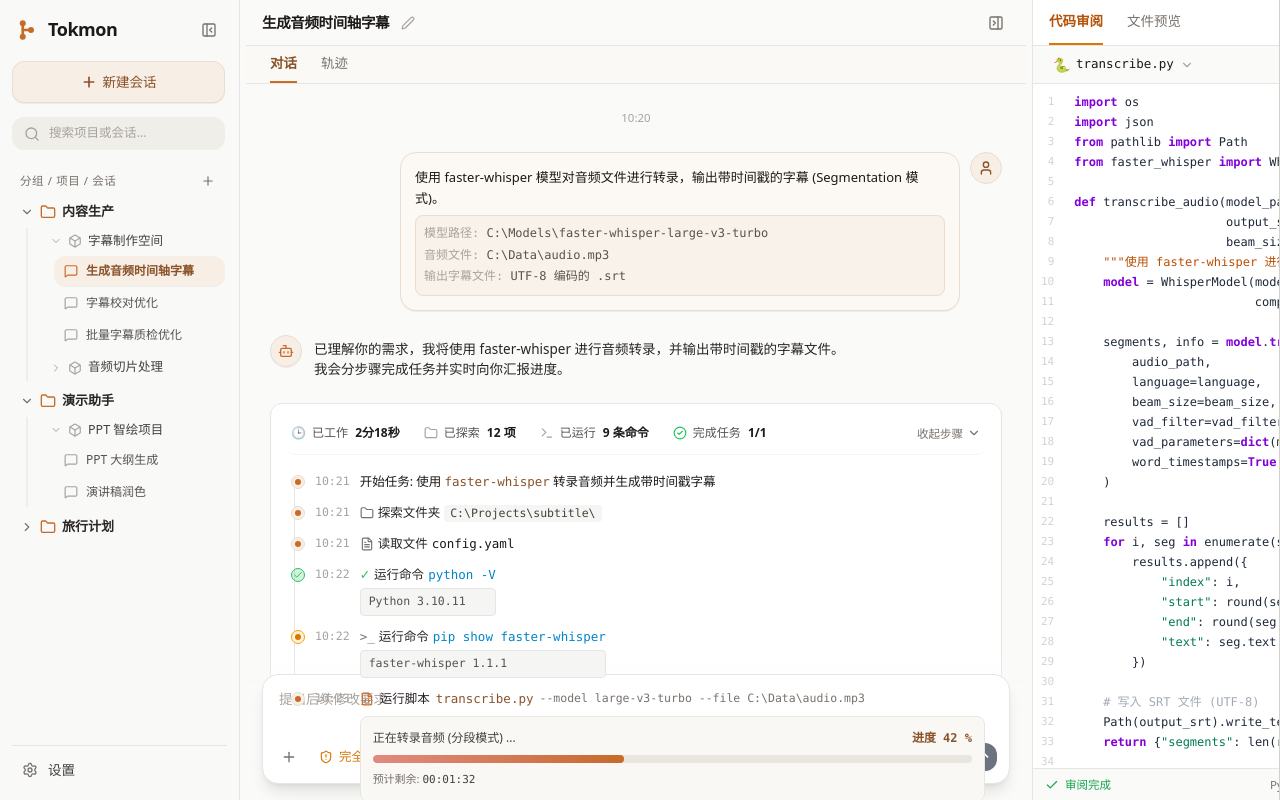
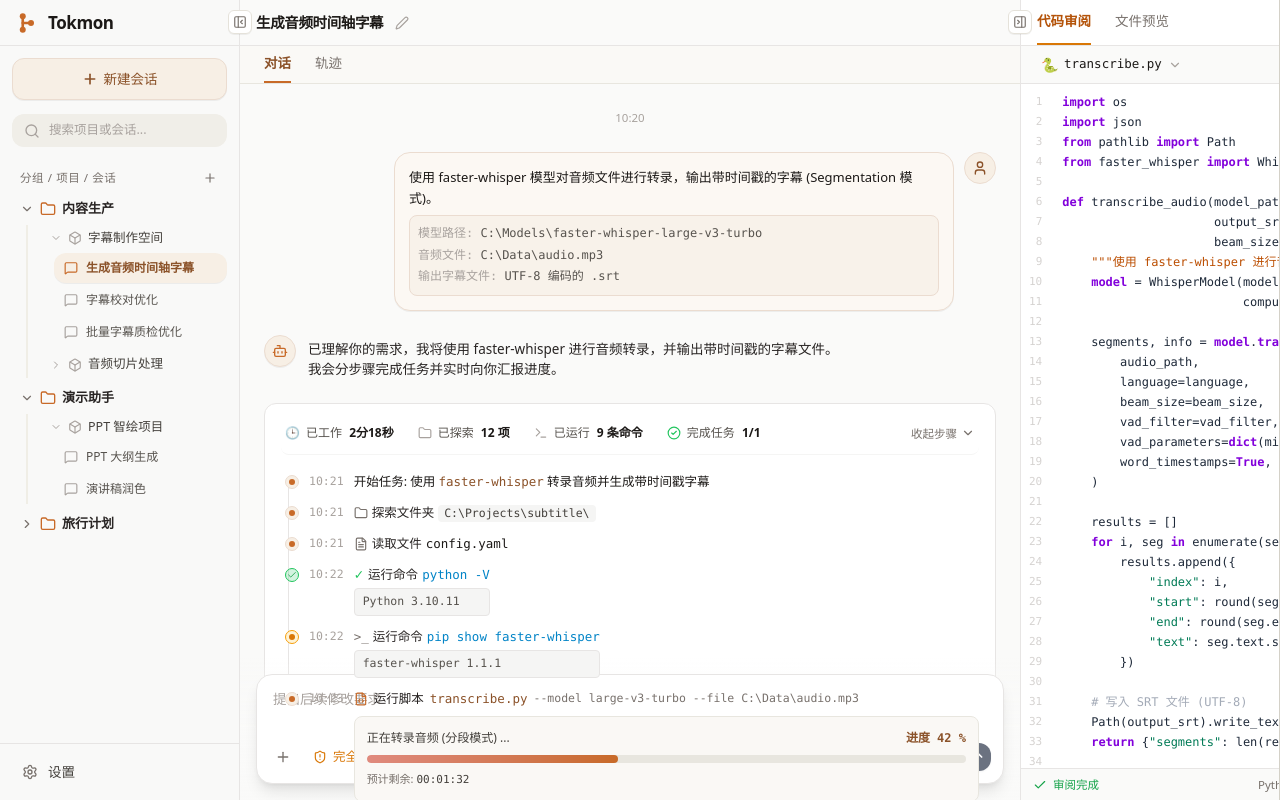
Before and after one commit to jiannanya/tokmon-ui, a React (Vite) app: page / in a window 1280 px wide. Built offline with nearby package versions, Linux system fonts and the light colour scheme; the HTML template or start-up script is replaced by a standard one.

Commit message:
update ui

```diff
--- a/src/App.tsx
+++ b/src/App.tsx
@@ -120,19 +120,47 @@ export default function App() {
   const [isDraggingLeft, setIsDraggingLeft] = useState(false)
   const [isDraggingRight, setIsDraggingRight] = useState(false)
   const [isDraggingMainRight, setIsDraggingMainRight] = useState(false)
-
-  // Mouse drag handler for sidebar resizers
+  const isDragging = isDraggingLeft || isDraggingRight || isDraggingMainRight
+
+  // Dragging start references to preserve overall window width during split drag
+  const dragRef = useRef<{
+    startX: number
+    startLeftWidth: number
+    startMainWidth: number
+    startRightWidth: number
+  }>({ startX: 0, startLeftWidth: 240, startMainWidth: 780, startRightWidth: 440 })
+
+  // Mouse drag handler for sidebar resizers (resizes adjacent columns without shifting outer window)
   useEffect(() => {
     const handleMouseMove = (e: MouseEvent) => {
+      e.preventDefault()
+      const deltaX = e.clientX - dragRef.current.startX
+
       if (isDraggingLeft) {
-        const newWidth = Math.min(Math.max(e.clientX, 180), 400)
-        setLeftSidebarWidth(newWidth)
+        // Dragging left divider: leftSidebarWidth changes, mainWidth absorbs the difference
+        // Total (leftSidebarWidth + mainWidth) stays constant!
+        const totalLM = dragRef.current.startLeftWidth + dragRef.current.startMainWidth
+        const minLeft = 160
+        const maxLeft = Math.min(420, totalLM - 450)
+        const newLeft = Math.min(Math.max(dragRef.current.startLeftWidth + deltaX, minLeft), maxLeft)
+        const newMain = totalLM - newLeft
+
+        setLeftSidebarWidth(newLeft)
+        setMainWidth(newMain)
       } else if (isDraggingRight) {
-        const newWidth = Math.min(Math.max(window.innerWidth - e.clientX, 320), 720)
-        setRightPanelWidth(newWidth)
+        // Dragging right divider: mainWidth changes, rightPanelWidth absorbs the difference
+        // Total (mainWidth + rightPanelWidth) stays constant!
+        const totalMR = dragRef.current.startMainWidth + dragRef.current.startRightWidth
+        const minMain = 450
+        const maxMain = Math.min(totalMR - 280, 1200)
+        const newMain = Math.min(Math.max(dragRef.current.startMainWidth + deltaX, minMain), maxMain)
+        const newRight = totalMR - newMain
+
+        setMainWidth(newMain)
+        setRightPanelWidth(newRight)
       } else if (isDraggingMainRight) {
-        const leftOffset = leftSidebarOpen ? leftSidebarWidth + 6 : 0
-        const newWidth = Math.min(Math.max(e.clientX - leftOffset, 500), 1200)
+        // When right panel is closed, dragging right window border adjusts mainWidth
+        const newWidth = Math.min(Math.max(dragRef.current.startMainWidth + deltaX, 480), 1400)
         setMainWidth(newWidth)
       }
     }
@@ -156,7 +184,7 @@ export default function App() {
       window.removeEventListener('mousemove', handleMouseMove)
       window.removeEventListener('mouseup', handleMouseUp)
     }
-  }, [isDraggingLeft, isDraggingRight, isDraggingMainRight, leftSidebarOpen, leftSidebarWidth])
+  }, [isDraggingLeft, isDraggingRight, isDraggingMainRight])
 
   const [activeTab, setActiveTab] = useState<'code' | 'preview'>('code')
 
@@ -486,9 +514,9 @@ export default function App() {
         style={{
           width: isMaximized ? '100vw' : `${totalWindowWidth}px`,
         }}
-        className={`h-full flex flex-col bg-[#fafaf9] text-[#1c1917] overflow-hidden relative transition-[width] duration-150 ease-out ${
-          isMaximized ? 'w-screen rounded-none' : 'border-r border-[#d4d1c8] shadow-2xl'
-        }`}
+        className={`h-full flex flex-col bg-[#fafaf9] text-[#1c1917] overflow-hidden relative ${
+          isDragging ? 'transition-none' : 'transition-[width] duration-150 ease-out'
+        } ${isMaximized ? 'w-screen rounded-none' : 'border-r border-[#d4d1c8] shadow-2xl'}`}
       >
         {/* App Main Layout Grid */}
         <div className="flex-1 flex overflow-hidden relative">
@@ -499,24 +527,20 @@ export default function App() {
         {leftSidebarOpen ? (
           <aside
             style={{ width: `${leftSidebarWidth}px` }}
-            className="flex-shrink-0 bg-[#f9f9f8] border-r border-[#e7e5e4] flex flex-col justify-between py-3.5 px-3 transition-all duration-75"
+            className={`h-full flex-shrink-0 bg-[#f9f9f8] border-r border-[#e7e5e4] flex flex-col justify-between overflow-hidden ${
+              isDragging ? 'transition-none' : 'transition-[width] duration-150 ease-out'
+            }`}
           >
-            <div className="flex flex-col space-y-3.5 overflow-y-auto pr-0.5 custom-scrollbar">
-
-              {/* Header with Tokmon Logo & Left Sidebar Collapse Toggle */}
-              <div className="flex items-center justify-between px-1 pt-0.5 pb-1">
-                <div className="flex items-center space-x-2 cursor-pointer">
-                  <TokmonLogo />
-                  <span className="text-[18px] font-bold tracking-tight text-[#1c1917]">Tokmon</span>
-                </div>
-                <button
-                  onClick={() => setLeftSidebarOpen(false)}
-                  title="折叠侧边栏"
-                  className="p-1 hover:bg-[#e7e5e4] rounded-lg text-[#78716c] transition-colors"
-                >
-                  <PanelLeftClose className="w-4 h-4" />
-                </button>
+            {/* Header with Tokmon Logo (Pinned outside scrollable tree) */}
+            <div className="h-[46px] flex-shrink-0 px-4 border-b border-[#e7e5e4] flex items-center justify-between bg-[#f9f9f8]">
+              <div className="flex items-center space-x-2 cursor-pointer">
+                <TokmonLogo />
+                <span className="text-[17px] font-bold tracking-tight text-[#1c1917]">Tokmon</span>
               </div>
+            </div>
+
+            {/* Scrollable Tree Navigation & Content Area (Fills entire window height, zero horizontal scrollbar) */}
+            <div className="flex-1 min-h-0 overflow-y-auto overflow-x-hidden p-3 space-y-3.5 custom-scrollbar">
 
               {/* New Conversation Button */}
               <button
@@ -726,8 +750,8 @@ export default function App() {
               </div>
             </div>
 
-            {/* Settings at Bottom */}
-            <div className="pt-2 border-t border-[#e7e5e4]">
+            {/* Settings at Bottom (Pinned at bottom) */}
+            <div className="p-3 border-t border-[#e7e5e4] flex-shrink-0 bg-[#f9f9f8]">
               <button
                 onClick={() => setShowSettingsModal(true)}
                 className="w-full flex items-center space-x-2.5 px-2.5 py-1.5 rounded-lg hover:bg-[#efeee8] text-[13.5px] text-[#44403c] font-medium transition-colors text-left cursor-pointer"
@@ -742,11 +766,33 @@ export default function App() {
         {/* LEFT SIDEBAR RESIZER DIVIDER */}
         {leftSidebarOpen && (
           <div
-            onMouseDown={() => setIsDraggingLeft(true)}
-            title="按住拖拽调整左侧栏宽度"
-            className="w-1.5 h-full cursor-col-resize z-30 flex-shrink-0 relative group flex justify-center items-center select-none"
+            onMouseDown={(e) => {
+              e.preventDefault()
+              dragRef.current = {
+                startX: e.clientX,
+                startLeftWidth: leftSidebarWidth,
+                startMainWidth: mainWidth,
+                startRightWidth: rightPanelWidth
+              }
+              setIsDraggingLeft(true)
+            }}
+            title="按住左右拖拽调整左侧栏与工作区宽度"
+            className="w-2 -mx-1 h-full cursor-col-resize z-40 flex-shrink-0 relative group flex justify-center items-center select-none"
           >
-            <div className={`w-[2px] h-full transition-colors ${isDraggingLeft ? 'bg-[#f5a623]' : 'bg-transparent group-hover:bg-[#f5a623]'}`} />
+            {/* Glowing line on hover/active */}
+            <div className={`w-[2px] h-full transition-colors duration-150 ${isDraggingLeft ? 'bg-[#c86a28]' : 'bg-transparent group-hover:bg-[#c86a28]/80'}`} />
+
+            {/* Floating Border Toggle Pill Button (Zero-movement docked on left divider) */}
+            <button
+              onClick={(e) => {
+                e.stopPropagation()
+                setLeftSidebarOpen(false)
+              }}
+              title="折叠侧边栏"
+              className="absolute top-2.5 z-50 w-6 h-6 rounded-md bg-white border border-[#e5e2da] shadow-2xs hover:shadow-md hover:border-[#c86a28] hover:bg-[#fafaf9] text-[#78716c] hover:text-[#c86a28] flex items-center justify-center transition-all cursor-pointer group-hover:scale-105 active:scale-95"
+            >
+              <PanelLeftClose className="w-3.5 h-3.5" />
+            </button>
           </div>
         )}
 
@@ -755,22 +801,26 @@ export default function App() {
         {/* ========================================================= */}
         <main
           style={{ width: isMaximized && !rightPanelOpen ? undefined : `${mainWidth}px` }}
-          className={`${isMaximized && !rightPanelOpen ? 'flex-1' : 'flex-shrink-0'} flex flex-col bg-[#fafaf9] overflow-hidden relative`}
+          className={`${isMaximized && !rightPanelOpen ? 'flex-1' : 'flex-shrink-0'} flex flex-col bg-[#fafaf9] overflow-hidden relative ${
+            isDragging ? 'transition-none' : 'transition-[width] duration-150 ease-out'
+          }`}
         >
+          {/* Left border micro-pill to expand left sidebar when closed */}
+          {!leftSidebarOpen && (
+            <div className="absolute left-0 top-0 bottom-0 w-2 z-40 flex justify-center items-start select-none group pointer-events-none">
+              <button
+                onClick={() => setLeftSidebarOpen(true)}
+                title="展开侧边栏"
+                className="absolute top-2.5 left-1.5 z-50 w-6 h-6 rounded-md bg-[#fef8f4] border border-[#ebdcd0] shadow-2xs hover:shadow-md hover:border-[#c86a28] hover:bg-[#fcf2ea] text-[#c86a28] flex items-center justify-center transition-all cursor-pointer group-hover:scale-105 active:scale-95 pointer-events-auto"
+              >
+                <PanelLeftOpen className="w-3.5 h-3.5 text-[#c86a28]" />
+              </button>
+            </div>
+          )}
 
           {/* Middle Chat Header Bar */}
           <header className="h-[46px] flex-shrink-0 bg-[#fafaf9]/90 backdrop-blur-xs border-b border-[#e7e5e4] flex items-center justify-between px-4 z-10">
-            <div className="flex items-center space-x-3">
-              {/* Left Sidebar Expand Button if collapsed */}
-              {!leftSidebarOpen && (
-                <button
-                  onClick={() => setLeftSidebarOpen(true)}
-                  title="展开侧边栏"
-                  className="p-1.5 hover:bg-[#e7e5e4] rounded-lg text-[#57534e] transition-colors cursor-pointer"
-                >
-                  <PanelLeftOpen className="w-4 h-4 text-[#d97706]" />
-                </button>
-              )}
+            <div className={`flex items-center space-x-2.5 ${!leftSidebarOpen ? 'pl-7' : ''}`}>
 
               {/* Editable Title */}
               {isEditingTitle ? (
@@ -808,28 +858,14 @@ export default function App() {
             </div>
 
             {/* Right Controls in Main Header */}
-            <div className="flex items-center space-x-2">
-              <button
-                onClick={handleToggleRightPanel}
-                title={rightPanelOpen ? '折叠代码审阅' : '展开代码审阅'}
-                className="p-1.5 hover:bg-[#e7e5e4] rounded-lg text-[#78716c] hover:text-[#1c1917] transition-colors cursor-pointer flex items-center justify-center"
-              >
-                {rightPanelOpen ? (
-                  <PanelRightClose className="w-4 h-4 text-[#78716c]" />
-                ) : (
-                  <PanelRightOpen className="w-4 h-4 text-[#d97706]" />
-                )}
-              </button>
-
-              {/* When right panel is closed, show titlebar window controls here */}
+            <div className="flex items-center">
               {!rightPanelOpen && (
-                <>
-                  <div className="h-4 w-[1px] bg-[#e7e5e4]" />
+                <div className="pr-2">
                   <WindowControls
                     isMaximized={isMaximized}
                     onToggleMaximize={() => setIsMaximized(!isMaximized)}
                   />
-                </>
+                </div>
               )}
             </div>
           </header>
@@ -1560,11 +1596,33 @@ export default function App() {
         {/* RIGHT PANEL RESIZER DIVIDER */}
         {rightPanelOpen && (
           <div
-            onMouseDown={() => setIsDraggingRight(true)}
-            title="按住拖拽调整右侧栏宽度"
-            className="w-1.5 h-full cursor-col-resize z-30 flex-shrink-0 relative group flex justify-center items-center select-none"
+            onMouseDown={(e) => {
+              e.preventDefault()
+              dragRef.current = {
+                startX: e.clientX,
+                startLeftWidth: leftSidebarWidth,
+                startMainWidth: mainWidth,
+                startRightWidth: rightPanelWidth
+              }
+              setIsDraggingRight(true)
+            }}
+            title="按住左右拖拽调整中间工作区与右侧栏宽度"
+            className="w-2 -mx-1 h-full cursor-col-resize z-40 flex-shrink-0 relative group flex justify-center items-center select-none"
           >
-            <div className={`w-[2px] h-full transition-colors ${isDraggingRight ? 'bg-[#f5a623]' : 'bg-transparent group-hover:bg-[#f5a623]'}`} />
+            {/* Glowing line on hover/active */}
+            <div className={`w-[2px] h-full transition-colors duration-150 ${isDraggingRight ? 'bg-[#c86a28]' : 'bg-transparent group-hover:bg-[#c86a28]/80'}`} />
+
+            {/* Floating Border Toggle Pill Button (Zero-movement docked on divider) */}
+            <button
+              onClick={(e) => {
+                e.stopPropagation()
+                handleToggleRightPanel()
+              }}
+              title="折叠代码审阅"
+              className="absolute top-2.5 z-50 w-6 h-6 rounded-md bg-white border border-[#e5e2da] shadow-2xs hover:shadow-md hover:border-[#c86a28] hover:bg-[#fafaf9] text-[#78716c] hover:text-[#c86a28] flex items-center justify-center transition-all cursor-pointer group-hover:scale-105 active:scale-95"
+            >
+              <PanelRightClose className="w-3.5 h-3.5" />
+            </button>
           </div>
         )}
 
@@ -1574,7 +1632,9 @@ export default function App() {
         {rightPanelOpen ? (
           <section
             style={{ width: `${rightPanelWidth}px` }}
-            className="flex-shrink-0 bg-[#ffffff] flex flex-col border-l border-[#e7e5e4] transition-all duration-75"
+            className={`flex-shrink-0 bg-[#ffffff] flex flex-col border-l border-[#e7e5e4] ${
+              isDragging ? 'transition-none' : 'transition-[width] duration-150 ease-out'
+            }`}
           >
 
             {/* Top Tabs */}
@@ -1753,11 +1813,33 @@ export default function App() {
         {/* WINDOW RIGHT BORDER RESIZER (when right panel closed) */}
         {!rightPanelOpen && (
           <div
-            onMouseDown={() => setIsDraggingMainRight(true)}
-            title="按住拖拽调整工作区宽度"
-            className="w-1.5 h-full cursor-col-resize z-30 flex-shrink-0 relative group flex justify-center items-center select-none"
+            onMouseDown={(e) => {
+              e.preventDefault()
+              dragRef.current = {
+                startX: e.clientX,
+                startLeftWidth: leftSidebarWidth,
+                startMainWidth: mainWidth,
+                startRightWidth: rightPanelWidth
+              }
+              setIsDraggingMainRight(true)
+            }}
+            title="按住左右拖拽调整工作区宽度"
+            className="w-2 -mx-1 h-full cursor-col-resize z-40 flex-shrink-0 relative group flex justify-center items-center select-none"
           >
-            <div className={`w-[2px] h-full transition-colors ${isDraggingMainRight ? 'bg-[#f5a623]' : 'bg-transparent group-hover:bg-[#f5a623]'}`} />
+            {/* Glowing line on hover/active */}
+            <div className={`w-[2px] h-full transition-colors duration-150 ${isDraggingMainRight ? 'bg-[#c86a28]' : 'bg-transparent group-hover:bg-[#c86a28]/80'}`} />
+
+            {/* Floating Border Toggle Pill Button (Zero-movement docked on divider) */}
+            <button
+              onClick={(e) => {
+                e.stopPropagation()
+                handleToggleRightPanel()
+              }}
+              title="展开代码审阅"
+              className="absolute top-2.5 z-50 w-6 h-6 rounded-md bg-[#fef8f4] border border-[#ebdcd0] shadow-2xs hover:shadow-md hover:border-[#c86a28] hover:bg-[#fcf2ea] text-[#c86a28] flex items-center justify-center transition-all cursor-pointer group-hover:scale-105 active:scale-95"
+            >
+              <PanelRightOpen className="w-3.5 h-3.5 text-[#c86a28]" />
+            </button>
           </div>
         )}
 
```
